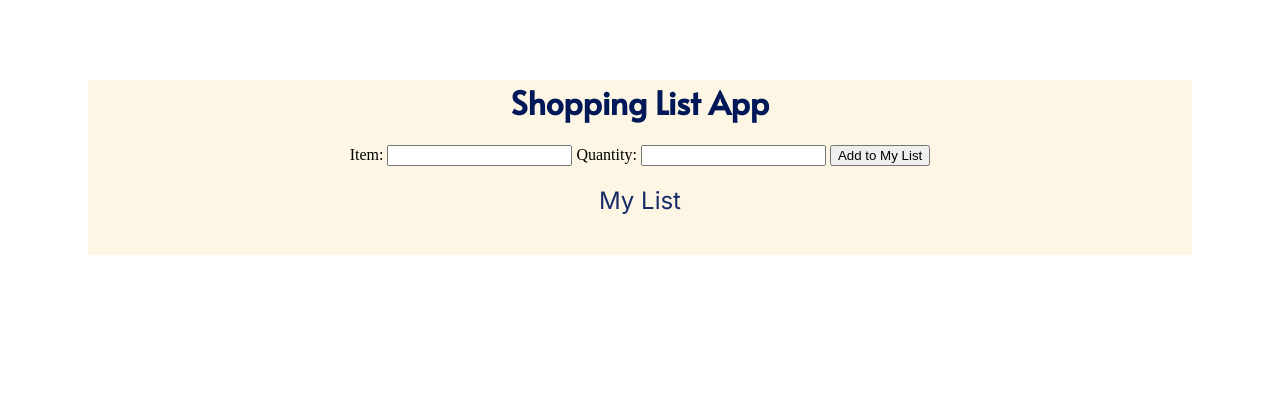
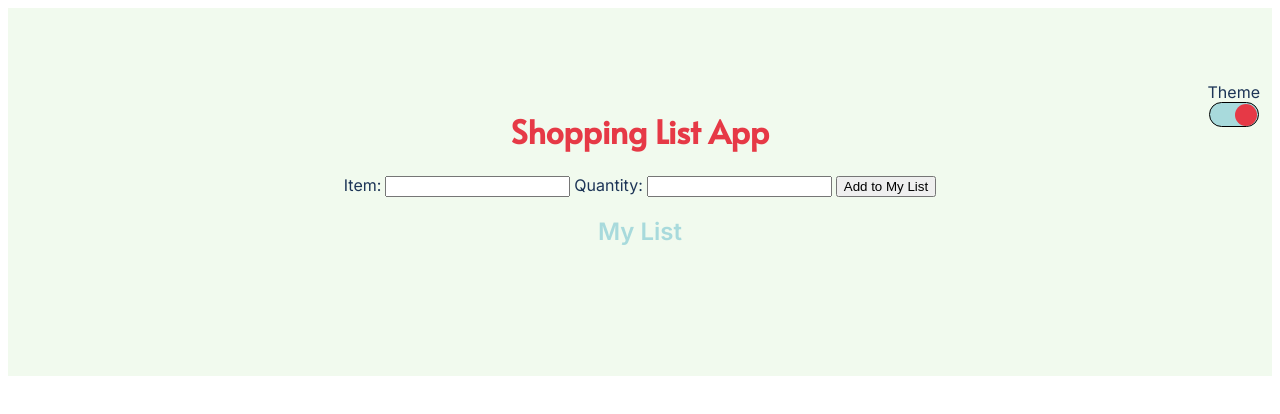
Before and after one commit to wellsmaciel/Project-Shopping-List, a website: page index.html in a window 1280 px wide. Drawn offline with Linux system fonts and the light colour scheme.

Commit message:
Toggle, Dark mode and others improvements in the code

```diff
--- a/index.html
+++ b/index.html
@@ -1,5 +1,5 @@
 <!doctype html>
-<html lang="en">
+<html lang="en" color-mode="light">
   <head>
     <meta charset="UTF-8" />
     <meta name="viewport" content="width=device-width, initial-scale=1.0" />
@@ -11,18 +11,26 @@
     <title>Shopping List</title>
   </head>
   <body>
+    <header>
+      <div class="theme-section">
+        <label class="theme-button">Theme</label><br />
+        <button class="toggle-switch" id="theme-button">
+          <span class="toggle-ball"></span>
+        </button>
+      </div>
+    </header>
     <main>
       <h1>Shopping List App</h1>
       <form id="list-form">
         <label for="item">Item:</label>
         <input type="text" id="item" name="item" required />
-        <label for="quantity">Quantity:</label>
+        <label for="quantity" min="1">Quantity:</label>
         <input type="number" id="quantity" name="quantity" required step="1" />
         <button id="submit-btn" type="submit">Add to My List</button>
       </form>
       <section>
         <h2>My List</h2>
-        <div id="addedItens">
+        <div id="addedItems">
           <ul id="result"></ul>
         </div>
       </section>
--- a/main.js
+++ b/main.js
@@ -1,4 +1,5 @@
-document.getElementById('submit-btn').addEventListener('click', function (event) {
+// Add event listener to the submit button
+document.getElementById('list-form').addEventListener('submit', function (event) {
   event.preventDefault();
   const shop_item = document.getElementById('item').value;
   const qtd = document.getElementById('quantity').value;
@@ -18,3 +19,19 @@ document.getElementById('submit-btn').addEventListener('click', function (event)
     document.getElementById('quantity').value = '';
   }
 });
+
+// Theme Toggle
+{
+  const themeButton = document.getElementById('theme-button');
+  const htmlFile = document.documentElement;
+
+  themeButton.addEventListener('click', function () {
+    let currentTheme = htmlFile.getAttribute('color-mode');
+
+    if (currentTheme === 'light') {
+      htmlFile.setAttribute('color-mode', 'dark');
+    } else {
+      htmlFile.setAttribute('color-mode', 'light');
+    }
+  });
+}
--- a/style.css
+++ b/style.css
@@ -1,16 +1,60 @@
 /* Root Colors */
 
-:root {
-  --primary-bg-color: #fef6e4;
-  --primary-headline-color: #001858;
-  --primary-paragraph-color: #172c66;
-  --primary-button-bg-color: #f582ae;
-  --primary-button-text-color: #001858;
+:root[color-mode='light'] {
+  --primary-bg-color: #f1faee;
+  --primary-headline-color: #e63946;
+  --primary-paragraph-color: #1d3557;
+  --primary-button-bg-color: #a8dadc;
+  --primary-button-text-color: #457b9d;
+}
+
+:root[color-mode='dark'] {
+  --primary-bg-color: #2d3142;
+  --primary-headline-color: #ef8354;
+  --primary-paragraph-color: #ffffff;
+  --primary-button-bg-color: #bfc0c0;
+  --primary-button-text-color: #4f5d75;
+}
+
+/*theme toggle button styles*/
+.theme-section {
+  position: fixed;
+  top: 80px;
+  right: 20px;
+  text-align: center;
+  color: var(--primary-button-bg-color);
+  font-family: 'Alata', sans-serif;
+  z-index: 1;
+}
+.toggle-switch {
+  width: 50px;
+  height: 25px;
+  position: relative;
+  border: 1px solid #000;
+  border-radius: 25px;
+  box-sizing: border-box;
+  background-color: var(--primary-button-bg-color);
+}
+.toggle-ball {
+  position: absolute;
+  top: 1px;
+  left: 1px;
+  width: 22px;
+  height: 22px;
+  border-radius: 50%;
+  transition: transform 0.7s ease;
+  background-color: var(--primary-headline-color);
+}
+:root[color-mode='dark'] .toggle-ball {
+  transform: translateX(0);
+}
+:root[color-mode='light'] .toggle-ball {
+  transform: translateX(24px);
 }
 /* Main Styles */
 main {
   background-color: var(--primary-bg-color);
-  margin: 5em 5em 5em 5em;
+  padding: 5em 5em 5em 5em;
   text-align: center;
 }
 /* Headings and List Items */
@@ -21,13 +65,20 @@ h1 {
 }
 
 h2 {
-  color: var(--primary-paragraph-color);
+  color: var(--primary-button-bg-color);
   font-family: 'Inter', sans-serif;
-  font-weight: 400;
+  font-weight: 600;
 }
 
 #result {
   padding: 10px;
   margin: 10px 0;
   list-style: none;
+  color: var(--primary-paragraph-color);
+  font-family: 'Inter', sans-serif;
 }
+
+label {
+  color: var(--primary-paragraph-color);
+  font-family: 'Inter', sans-serif;
+}
```
